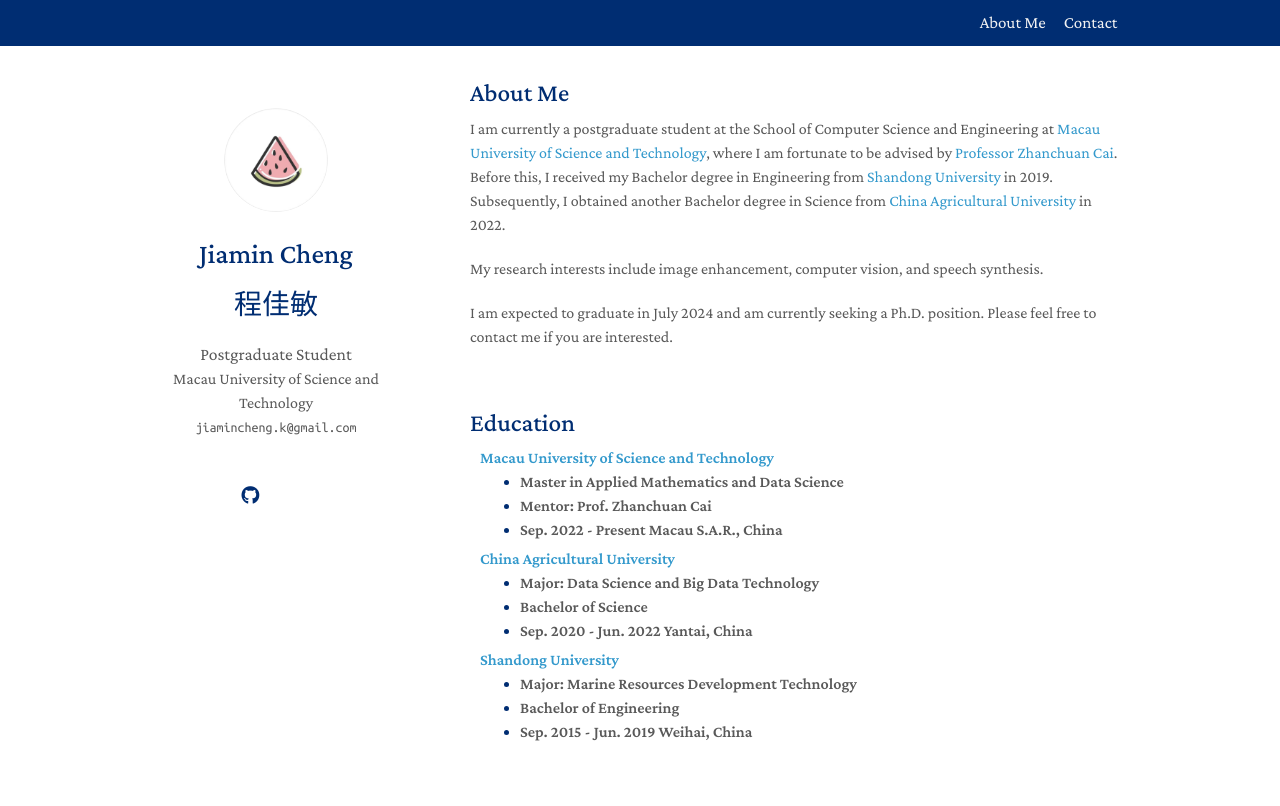
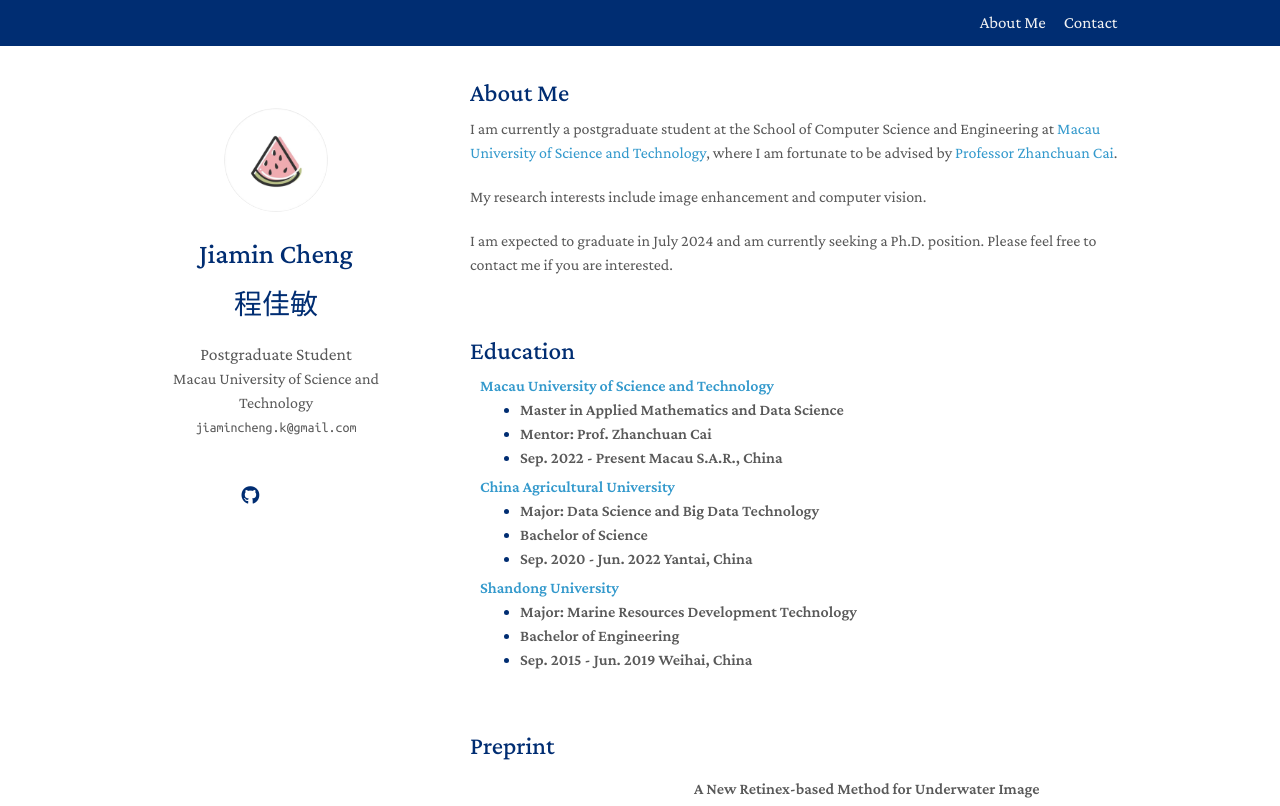
Before and after one commit to jiamincheng/jiamincheng.github.io, a Jekyll site: the page built from index.md, in a window 1280 px wide and 900 px high, cut to the strip 0-806 px from the top of the window. Built offline with Jekyll 4.4.1, drawn with Linux system fonts in a browser that asks for light colours; a style sheet for code colours, icons or effects is not loaded.

Commit message:
Update index.md

```diff
--- a/index.md
+++ b/index.md
@@ -6,9 +6,9 @@ layout: homepage
 
 <h2 style="margin: 60px 0px 10px;">About Me</h2>
 
-I am currently a postgraduate student at the School of Computer Science and Engineering at [Macau University of Science and Technology](https://www.must.edu.mo/en), where I am fortunate to be advised by [Professor Zhanchuan Cai](https://www.must.edu.mo/en/scse/staff/cai-zhan-chuan). Before this, I received my Bachelor degree in Engineering from [Shandong University](https://www.en.sdu.edu.cn/) in 2019. Subsequently, I obtained another Bachelor degree in Science from [China Agricultural University](https://www.cau.edu.cn/) in 2022.
+I am currently a postgraduate student at the School of Computer Science and Engineering at [Macau University of Science and Technology](https://www.must.edu.mo/en), where I am fortunate to be advised by [Professor Zhanchuan Cai](https://www.must.edu.mo/en/scse/staff/cai-zhan-chuan).
 
-My research interests include image enhancement, computer vision, and speech synthesis.
+My research interests include image enhancement and computer vision.
 
 I am expected to graduate in July 2024 and am currently seeking a Ph.D. position. Please feel free to contact me if you are interested.
 
```
